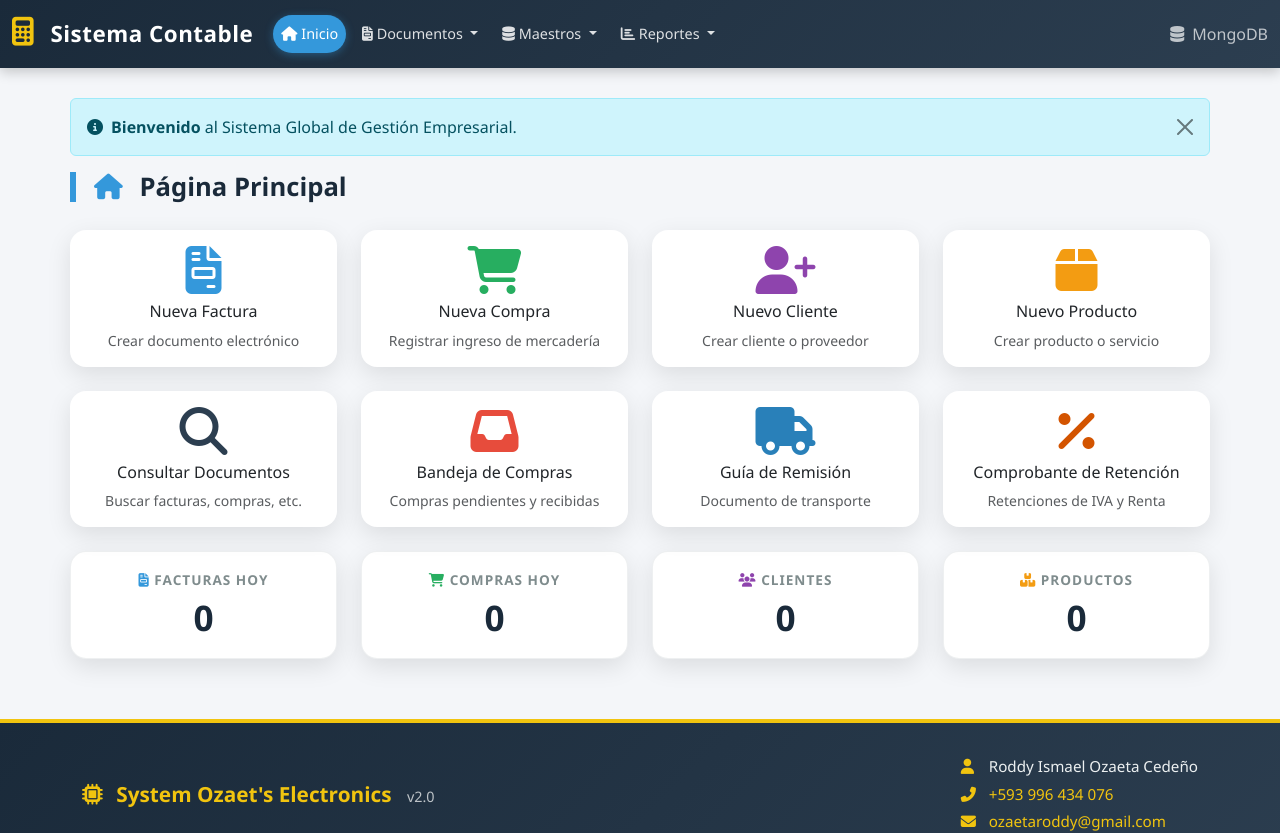
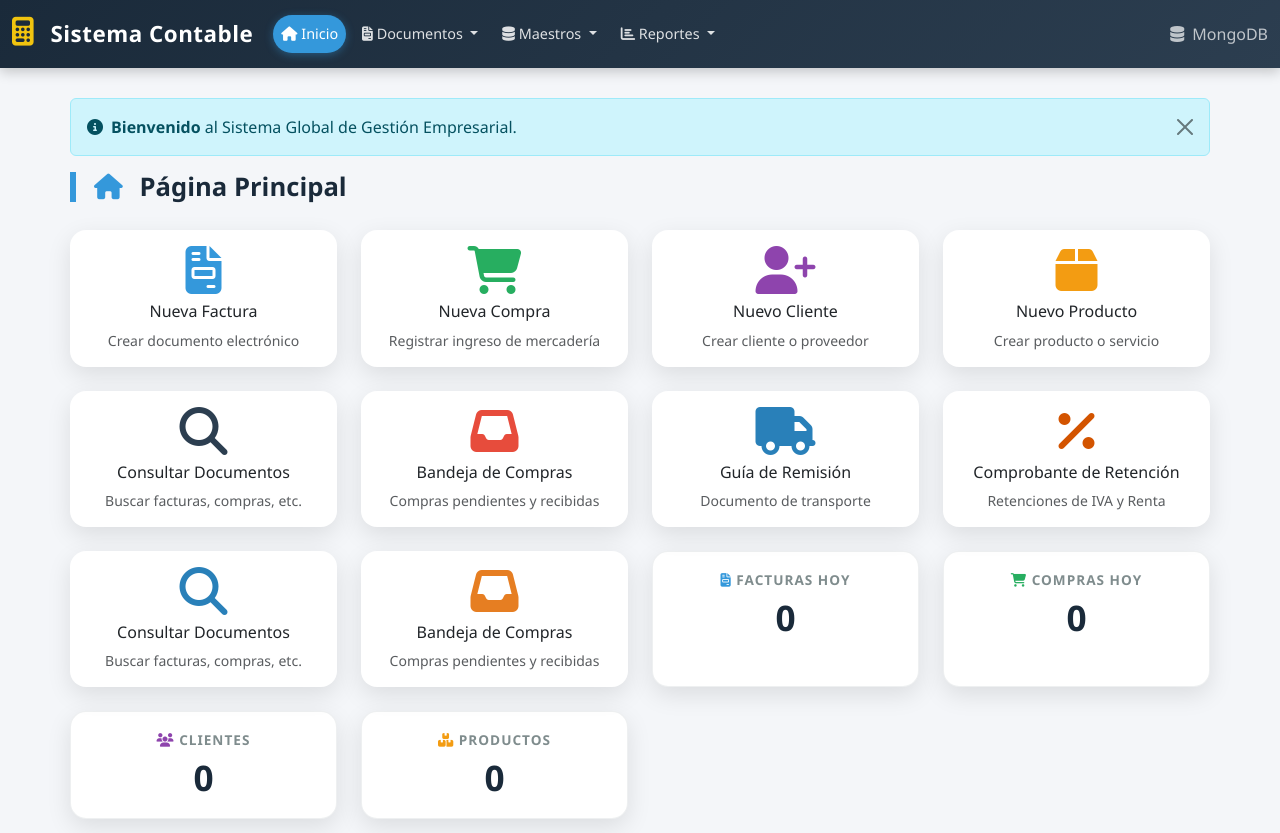
Before and after one commit to ozaetaroddy/Aplicativo_Cacao, a Vue app in the folder frontend/: page / in a window 1280 px wide. Shown: the top 833 px of the page. Built offline with nearby package versions, Linux system fonts and the light colour scheme; no server answers.

Commit message:
Agregar consulta de documentos con filtros e impresión; corregir edición de proveedores y categorías

```diff
--- a/frontend/src/components/Dashboard.vue
+++ b/frontend/src/components/Dashboard.vue
@@ -84,6 +84,24 @@
 
     <!-- ===== ESTADÍSTICAS RÁPIDAS ===== -->
     <div class="row g-4">
+      <div class="col-md-3 col-sm-6">
+    <router-link to="/consultar-documentos" class="text-decoration-none">
+      <div class="card card-cacao text-center p-3 h-100">
+        <i class="fas fa-search fa-3x" style="color: #2980b9;"></i>
+        <h6 class="mt-2">Consultar Documentos</h6>
+        <small class="text-muted">Buscar facturas, compras, etc.</small>
+      </div>
+    </router-link>
+  </div>
+  <div class="col-md-3 col-sm-6">
+    <router-link to="/compras" class="text-decoration-none">
+      <div class="card card-cacao text-center p-3 h-100">
+        <i class="fas fa-inbox fa-3x" style="color: #e67e22;"></i>
+        <h6 class="mt-2">Bandeja de Compras</h6>
+        <small class="text-muted">Compras pendientes y recibidas</small>
+      </div>
+    </router-link>
+  </div>
       <div class="col-lg-3 col-md-6">
         <div class="total-box">
           <h5><i class="fas fa-file-invoice" style="color:#3498db;"></i> Facturas Hoy</h5>
--- a/frontend/src/components/Navbar.vue
+++ b/frontend/src/components/Navbar.vue
@@ -38,9 +38,8 @@
     <li><router-link class="dropdown-item" to="/ventas/nuevo?tipo=retencion" @click="cerrarTodo">Comprobante Retención</router-link></li>
     <li><router-link class="dropdown-item" to="/ventas/nuevo?tipo=liquidacion" @click="cerrarTodo">Liquidación Compra</router-link></li>
     <li><hr class="dropdown-divider"></li>
-              <li><router-link class="dropdown-item" to="/ventas" @click="cerrarTodo">Consultar Documentos</router-link></li>
-              <li><router-link class="dropdown-item" to="/compras" @click="cerrarTodo">Bandeja de Compras</router-link></li>
-              <li><router-link class="dropdown-item" to="/documentos">Consultar Documentos</router-link></li>
+    <li><router-link class="dropdown-item" to="/consultar-documentos" @click="cerrarTodo"><i class="fas fa-search"></i> Consultar Documentos</router-link></li>
+    <li><router-link class="dropdown-item" to="/compras" @click="cerrarTodo"><i class="fas fa-inbox"></i> Bandeja de Compras</router-link></li>
   </ul>
 </li>
 
```
Lines whose indentation alone changed are shown as unchanged.
